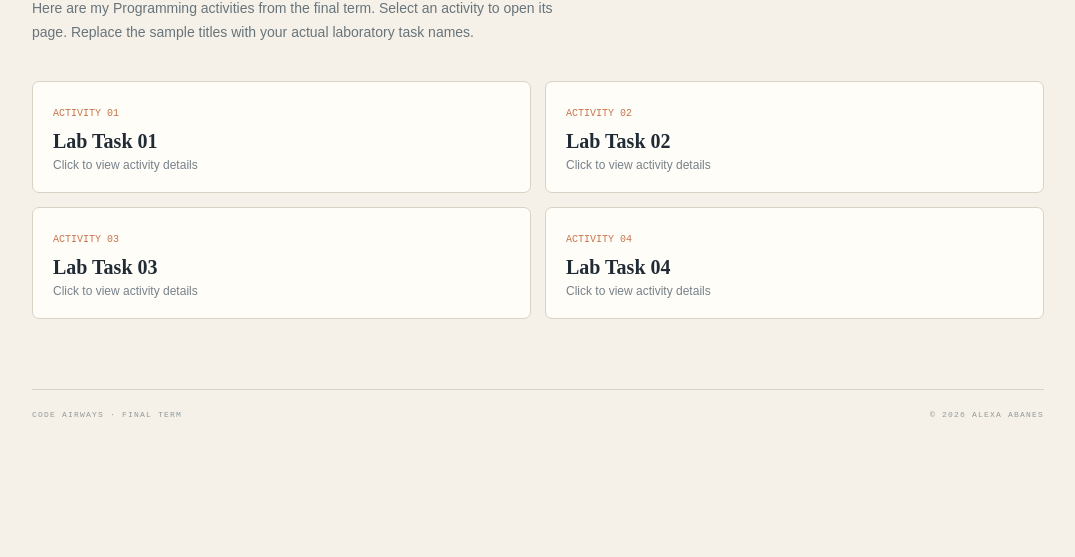
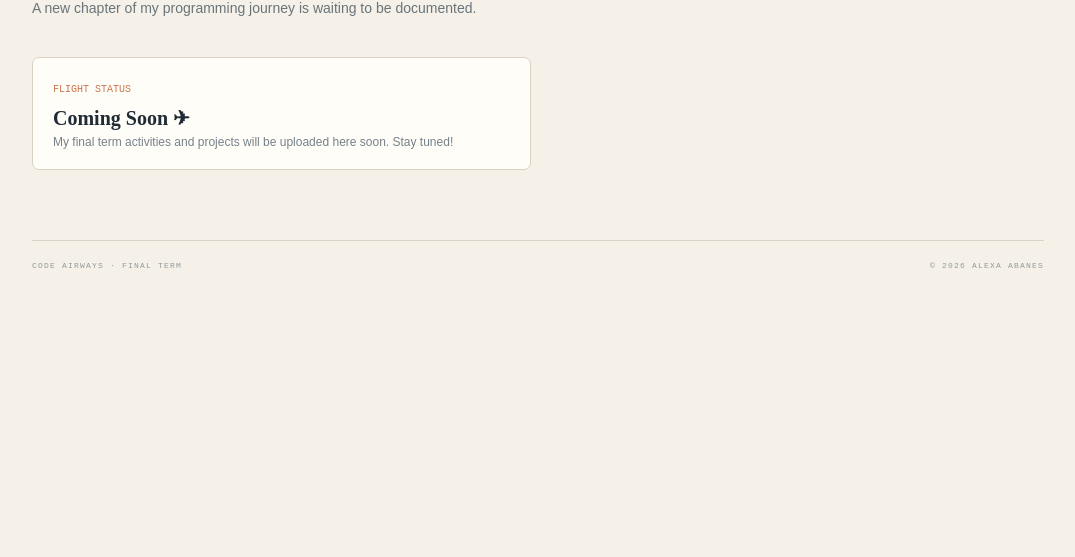
Before and after one commit to AbanesAlexa/Programming-portfolio, a plain HTML site: page final-term/index.html in a window 1280 px wide. Shown: the part 243-800 px from the top of the page, without its empty margins (102-1177 px from the left). Drawn offline with Linux system fonts and the light colour scheme.

Commit message:
Update index.html

```diff
--- a/final-term/index.html
+++ b/final-term/index.html
@@ -1,10 +1,41 @@
+
 <!DOCTYPE html>
-<html lang="en"><head><meta charset="UTF-8"><meta name="viewport" content="width=device-width, initial-scale=1.0"><title>Final Term Lab Tasks | Alexa</title><link rel="stylesheet" href="../style.css"></head>
-<body><div class="page-wrap subpage"><nav class="topbar"><a class="brand" href="../index.html"><span class="brand-mark">✈</span> THE STUDENT TRAVELER</a><span class="nav-note">FLIGHT 02 / FINAL TERM</span></nav>
-<a class="back-link" href="../index.html">← BACK TO BOARDING PASS</a><span class="eyebrow">YOUR NEXT DESTINATION</span><h1 class="page-title">Final Term <em>Lab Tasks.</em></h1><p class="page-description">Here are my Programming activities from the final term. Select an activity to open its page. Replace the sample titles with your actual laboratory task names.</p>
-<div class="activity-list">
-<a class="activity" href="activity-01.html"><small>ACTIVITY 01</small><h2>Lab Task 01</h2><p>Click to view activity details</p></a>
-<a class="activity" href="activity-02.html"><small>ACTIVITY 02</small><h2>Lab Task 02</h2><p>Click to view activity details</p></a>
-<a class="activity" href="activity-03.html"><small>ACTIVITY 03</small><h2>Lab Task 03</h2><p>Click to view activity details</p></a>
-<a class="activity" href="activity-04.html"><small>ACTIVITY 04</small><h2>Lab Task 04</h2><p>Click to view activity details</p></a>
-</div><footer><span>CODE AIRWAYS · FINAL TERM</span><span>© 2026 ALEXA ABANES</span></footer></div></body></html>
+<html lang="en">
+<head>
+  <meta charset="UTF-8">
+  <meta name="viewport" content="width=device-width, initial-scale=1.0">
+  <title>Final Term | Alexa</title>
+  <link rel="stylesheet" href="../style.css">
+</head>
+<body>
+  <div class="page-wrap subpage">
+    <nav class="topbar">
+      <a class="brand" href="../index.html">
+        <span class="brand-mark">✈</span> THE STUDENT TRAVELER
+      </a>
+      <span class="nav-note">FLIGHT 02 / FINAL TERM</span>
+    </nav>
+
+    <a class="back-link" href="../index.html">← BACK TO BOARDING PASS</a>
+
+    <span class="eyebrow">YOUR NEXT DESTINATION</span>
+    <h1 class="page-title">Final Term <em>Activities.</em></h1>
+    <p class="page-description">
+      A new chapter of my programming journey is waiting to be documented.
+    </p>
+
+    <div class="activity-list">
+      <div class="activity">
+        <small>FLIGHT STATUS</small>
+        <h2>Coming Soon ✈</h2>
+        <p>My final term activities and projects will be uploaded here soon. Stay tuned!</p>
+      </div>
+    </div>
+
+    <footer>
+      <span>CODE AIRWAYS · FINAL TERM</span>
+      <span>© 2026 ALEXA ABANES</span>
+    </footer>
+  </div>
+</body>
+</html>
```
